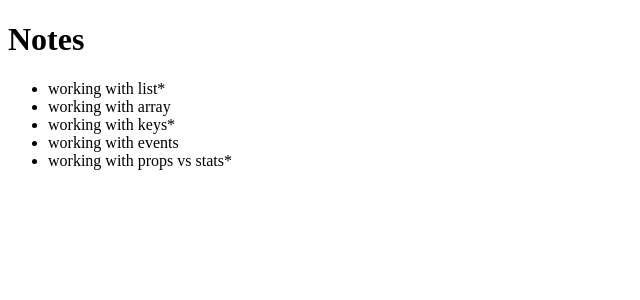
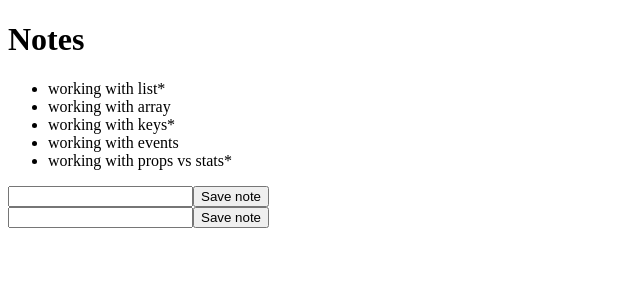
Before and after one commit to Nagapriyankar/ReactJavascript, a React (Vite) app: page / in a window 1280 px wide. Shown: the top 300 px of the page, without its empty margins (0-640 px from the left). Built offline with nearby package versions, Linux system fonts and the light colour scheme.

Commit message:
update end  of day3

```diff
--- a/src/App.jsx
+++ b/src/App.jsx
@@ -10,6 +10,13 @@
     itemList.push(<Note key={note.id} note={note} />)
   }) */
 
+  const addNote = (e) => {
+    e.preventDefault()
+    console.log('button clicked')
+    console.log(e.target.elements.note.value)
+  }
+
+
   return (
     <div>
       <h1>Notes</h1>
@@ -21,6 +28,16 @@
           //itemList
         }
       </ul>
+
+      <form onSubmit={addNote}>
+        <input name='note'/>
+        <button type='submit'>Save note</button>
+      </form>
+
+      <form onSubmit={addNote}>
+        <input name='note' />
+        <button onClick={addNote}>Save note</button>
+      </form>
     </div>
   )
 }
```
